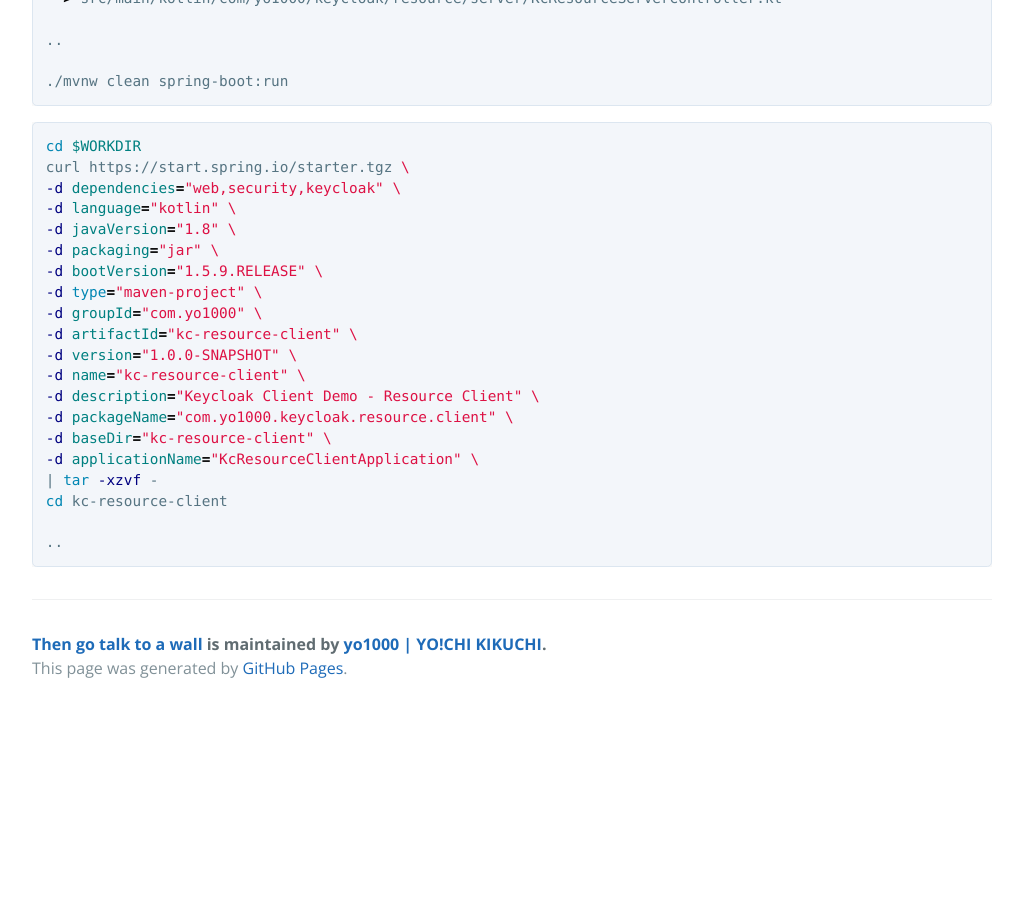
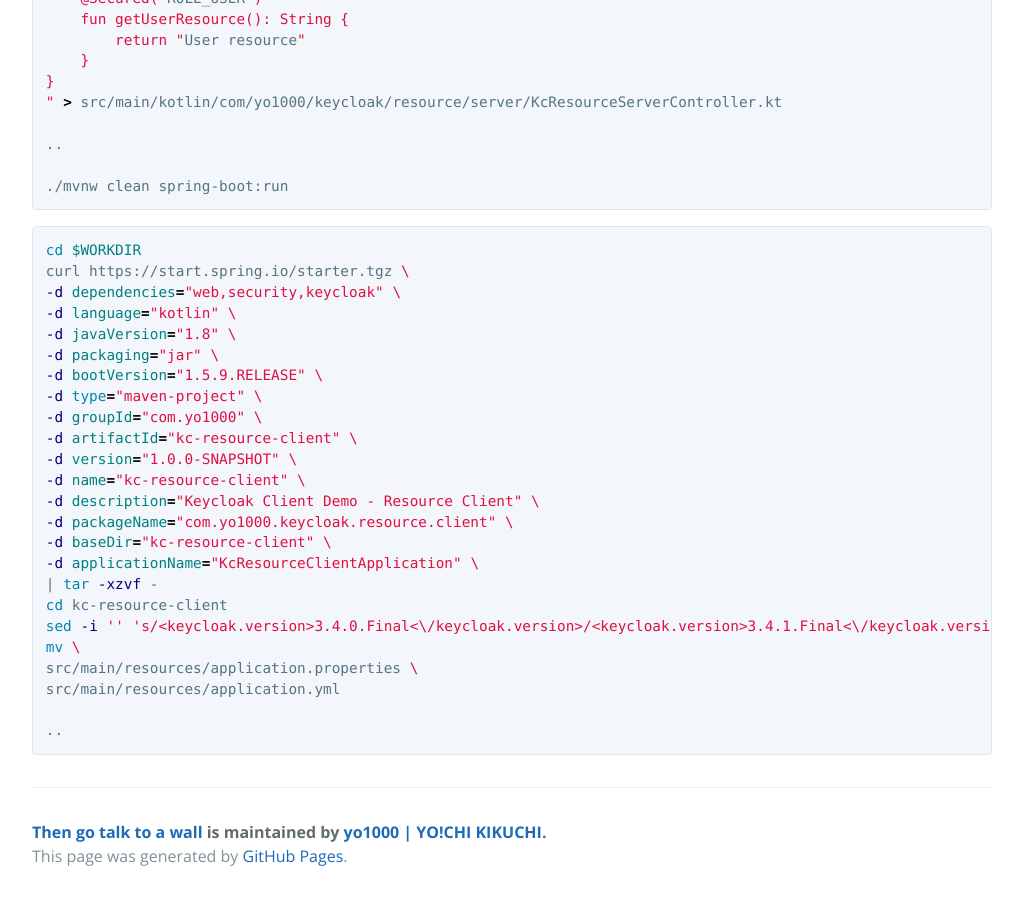
Before and after one commit to yo1000/blog.yo1000.com, a Jekyll site: the page built from _posts/2017-12-18-keycloak-demo.md, in a window 1280 px wide and 900 px high, scrolled down 7821 px. Shown: the whole window, without its empty margins (224-1247 px from the left). Built offline with Jekyll 4.4.1, drawn with Linux system fonts in a browser that asks for light colours; our own code applies the rules of GitHub Pages for plain Markdown files; before the commit the page ends 8533 px from its top, so only the background shows below that; some of the changed text lies outside the part shown.

Commit message:
Update 2017-12-18-keycloak-demo.md

````diff
--- a/_posts/2017-12-18-keycloak-demo.md
+++ b/_posts/2017-12-18-keycloak-demo.md
@@ -180,6 +180,8 @@
 ```
 
 ```console
+$ sed -i '' 's/<keycloak.version>3.4.0.Final<\/keycloak.version>/<keycloak.version>3.4.1.Final<\/keycloak.version>/g' pom.xml
+
 $ mv \
 src/main/resources/application.properties \
 src/main/resources/application.yml
@@ -254,6 +256,8 @@
 [Set up Clients](#set-up-clients) で、`$RES_CLI_ID` 変数に取ったクライアント ID を使用して、クレデンシャルを出力する。
 
 ```console
+$ sed -i '' 's/<keycloak.version>3.4.0.Final<\/keycloak.version>/<keycloak.version>3.4.1.Final<\/keycloak.version>/g' pom.xml
+
 $ mv \
 src/main/resources/application.properties \
 src/main/resources/application.yml
@@ -324,6 +328,7 @@
 -d applicationName="KcResourceServerApplication" \
 | tar -xzvf -
 cd kc-resource-server
+sed -i '' 's/<keycloak.version>3.4.0.Final<\/keycloak.version>/<keycloak.version>3.4.1.Final<\/keycloak.version>/g' pom.xml
 mv \
 src/main/resources/application.properties \
 src/main/resources/application.yml
@@ -382,6 +387,10 @@
 -d applicationName="KcResourceClientApplication" \
 | tar -xzvf -
 cd kc-resource-client
+sed -i '' 's/<keycloak.version>3.4.0.Final<\/keycloak.version>/<keycloak.version>3.4.1.Final<\/keycloak.version>/g' pom.xml
+mv \
+src/main/resources/application.properties \
+src/main/resources/application.yml
 
 ..
 ```
````
